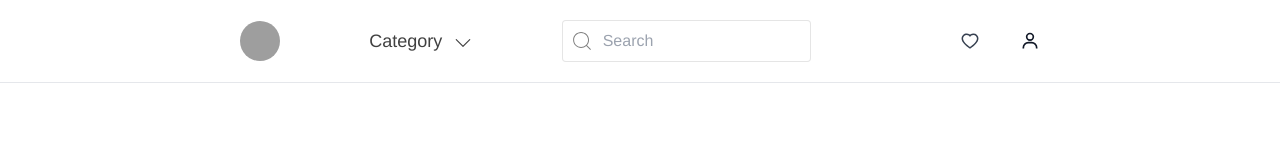
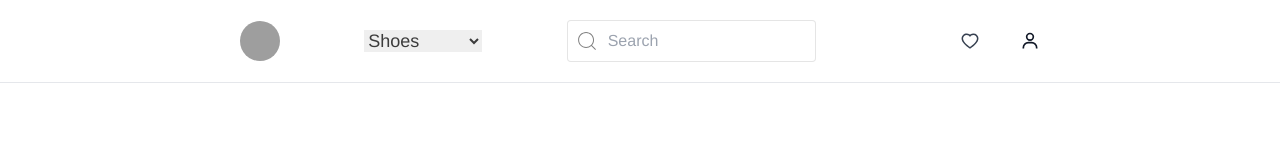
Before and after one commit to mabuhanifa/softriple-next-app, a Next.js app: page /cart in a window 1280 px wide. Shown: the top 160 px of the page. Built offline with nearby package versions, Linux system fonts and the light colour scheme; grey boxes are pictures that could not be loaded; some icons are missing.

Commit message:
mobileMenu

```diff
--- a/components/MenuCategories.js
+++ b/components/MenuCategories.js
@@ -1,4 +1,3 @@
-
 export default function MenuCategories() {
   const categories = [
     { id: 1, name: "Shoes", value: "Shoes" },
@@ -8,6 +7,12 @@ export default function MenuCategories() {
     { id: 5, name: "Pants", value: "Pants" },
   ];
   return (
-    <div>MenuCategories</div>
-  )
+    <select className="flex flex-col">
+      {categories.map((category) => (
+        <option key={category.id} className="border-t py-2">
+          {category.name}
+        </option>
+      ))}
+    </select>
+  );
 }
--- a/components/NavBar.js
+++ b/components/NavBar.js
@@ -3,18 +3,18 @@ import Link from "next/link";
 import { useState } from "react";
 import { AiOutlineHeart } from "react-icons/ai";
 import { BiMenuAltRight, BiUser } from "react-icons/bi";
-import { BsChevronDown } from "react-icons/bs";
 import { CiSearch } from "react-icons/ci";
 import { LiaShoppingBagSolid } from "react-icons/lia";
 import { VscChromeClose } from "react-icons/vsc";
 import { useSelector } from "react-redux";
+import MenuCategories from "./MenuCategories";
 
 export default function NavBar() {
   const { cart, wishList } = useSelector((state) => state.products);
   const [mobileMenu, setMobileMenu] = useState(false);
 
   return (
-    <nav className="border-b py-5 ">
+    <nav className="border-b py-5">
       <div
         className="flex justify-between items-center text-black/75 font-[500]
                 xl:px-60 px-10 text-lg"
@@ -30,11 +30,8 @@ export default function NavBar() {
             />
           </Link>
         </div>
-        <div className="md:flex items-center gap-x-3 hidden">
-          <h1>Category</h1>
-          <span className="mt-1">
-            <BsChevronDown />
-          </span>
+        <div className="hidden md:flex">
+          <MenuCategories />
         </div>
         <div className="relative md:flex items-center hidden">
           <input
@@ -93,6 +90,23 @@ export default function NavBar() {
           </div>
         </div>
       </div>
+      {mobileMenu && (
+        <div className="m-5 flex flex-col md:hidden justify-center items-center">
+          <div className="relative flex items-center">
+            <input
+              type="text"
+              className="pl-10 py-2 rounded border border-black/10 text-base"
+              placeholder="Search"
+            />
+            <span className="absolute left-2 text-2xl text-black/50">
+              <CiSearch />
+            </span>
+          </div>
+          <div className="mt-5">
+            <MenuCategories />
+          </div>
+        </div>
+      )}
     </nav>
   );
 }
```
Lines whose indentation alone changed are shown as unchanged.
